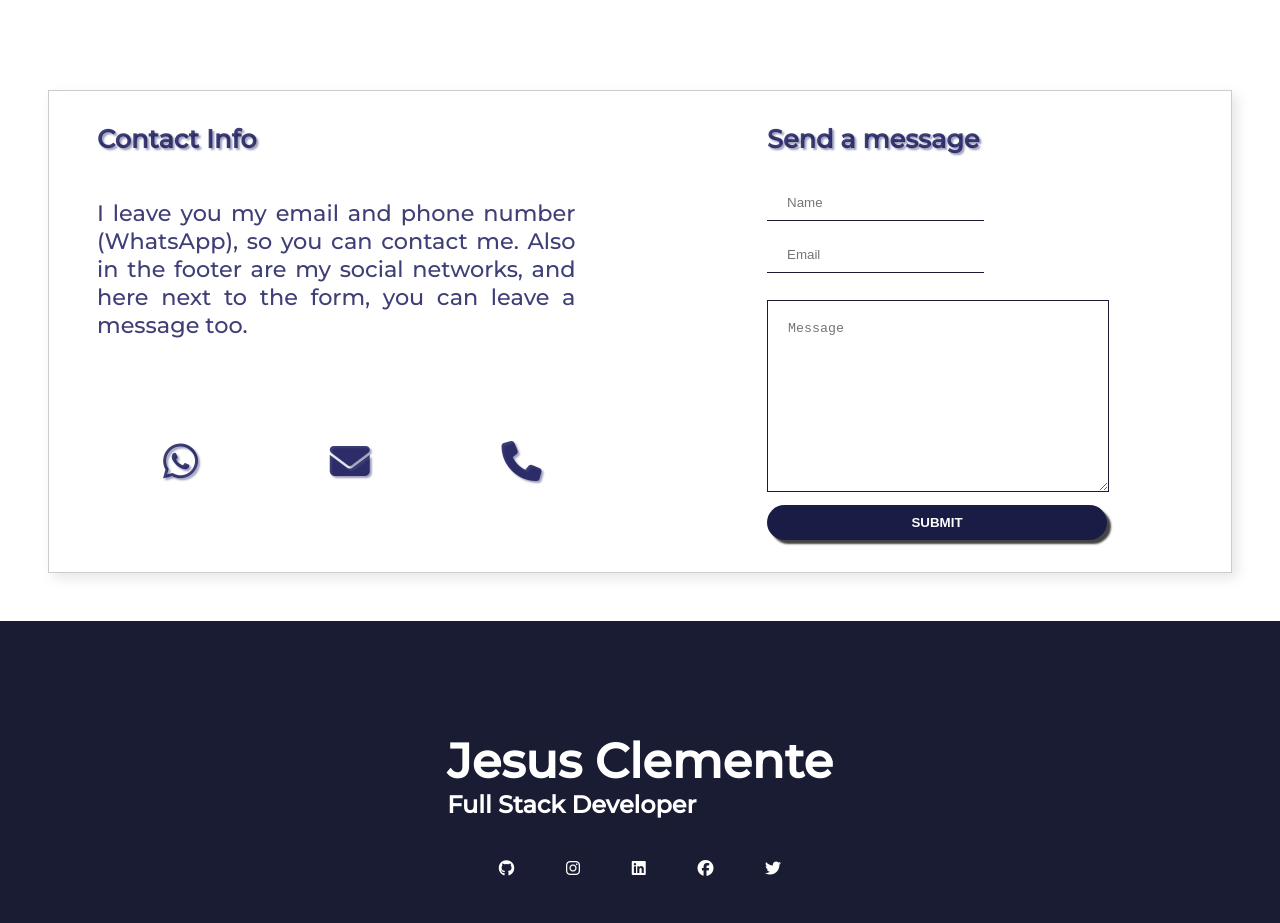
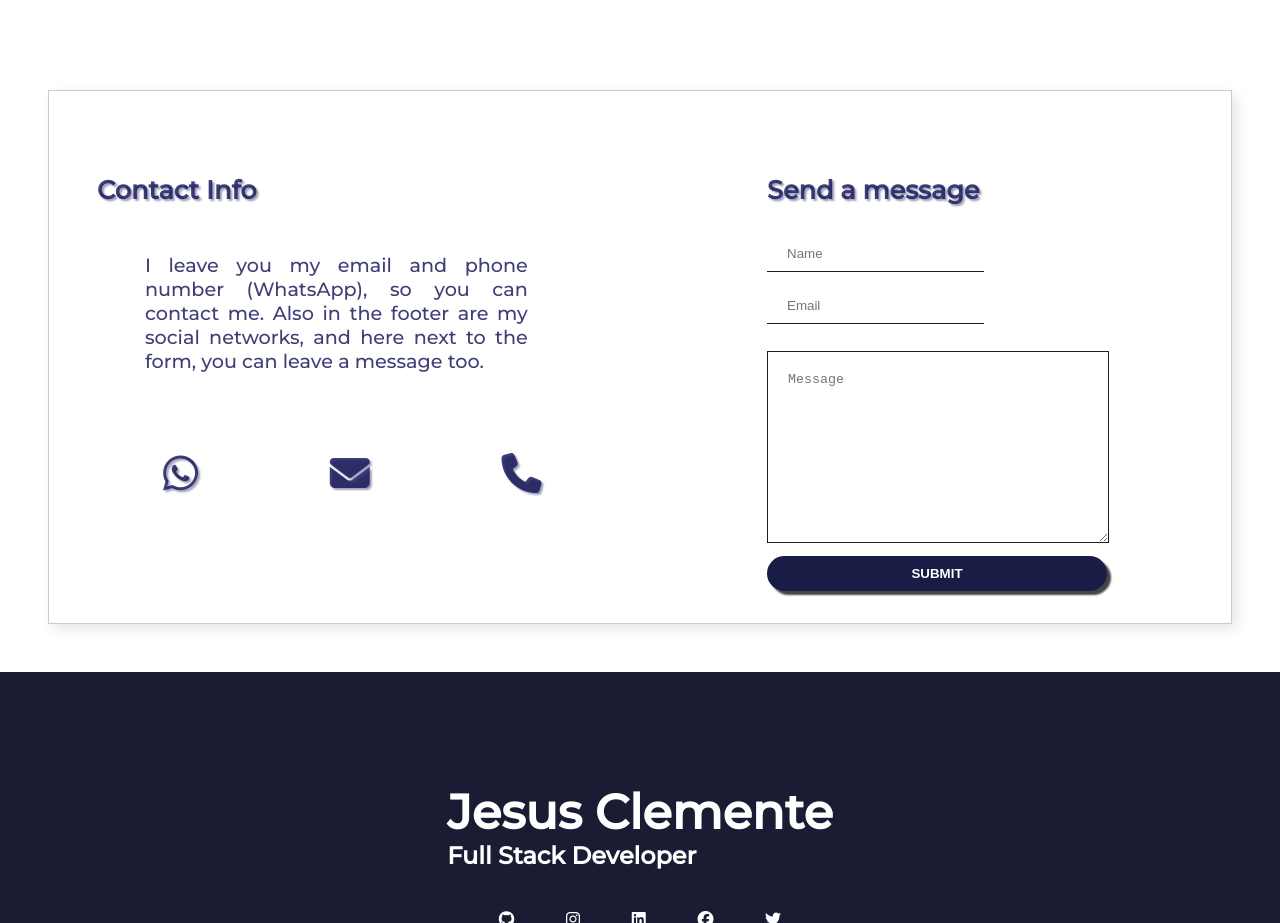
Before and after one commit to jcdev92/portafolio-JCDEV, a plain HTML site: page index.html in a window 1280 px wide. Shown: the part 3040-3963 px from the top of the page. Drawn offline with Linux system fonts and the light colour scheme.

Commit message:
JCDEV Portfolio Beta 1.0.4

```diff
--- a/css/styles.css
+++ b/css/styles.css
@@ -377,16 +377,16 @@ div:target p {
   color: rgba(15,15,85,0.8);
   font-size: 1.6em;
   text-shadow: 2px 2px 2px rgba(15,15,85,0.4);
+  padding-top: 2em;
 }
+
 .contact-info-left p{
-  width: 75%;
+  width: 60%;
+  height: auto;
   text-align: justify;
-  margin-top: 1em;
-  padding-top: 1em;
-  padding-bottom: 1em;
+  padding: 2.5em;
   color: rgba(15,15,85,0.8);
-  font-size: 1.4em;
-  font-weight: 500;
+  font-size: 1.2em;
 }
 
 .contact-info-right {
@@ -396,7 +396,7 @@ div:target p {
 }
 .contact-icons {
   display: flex;
-  margin-top: 5em;
+  margin-top: 2em;
   align-items: center;
   justify-content: space-around;
   width: 80%;
@@ -821,7 +821,15 @@ s
     width: 30vw;
   }
 
+  .contact-info-right {
+    margin: 0;
+    padding: 0;
+  }
 
+  .contact-info-left p {
+    padding: 0;
+    padding-top: 1em;
+  }
   .contact-icons{
     margin-bottom: 3em;
     justify-content: space-between;
```
